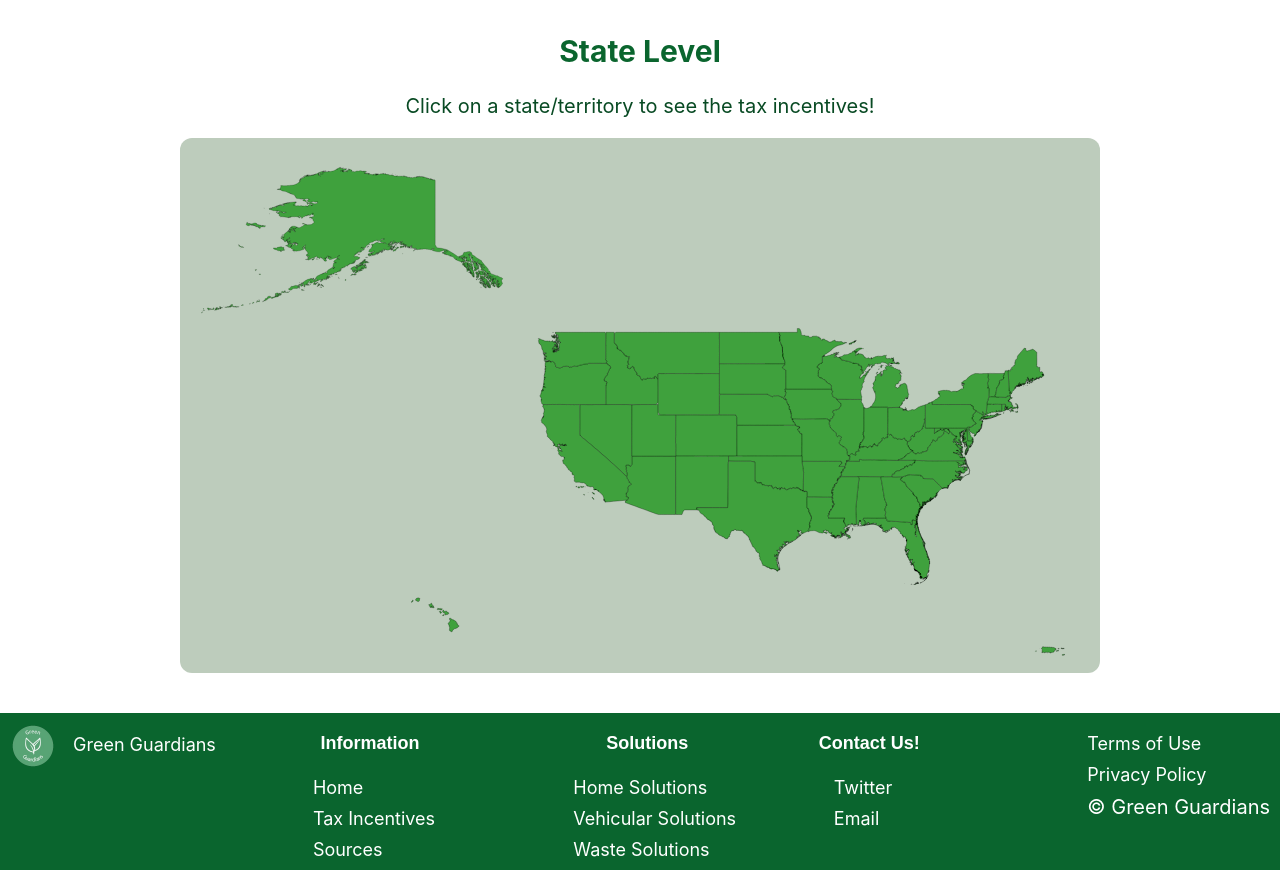
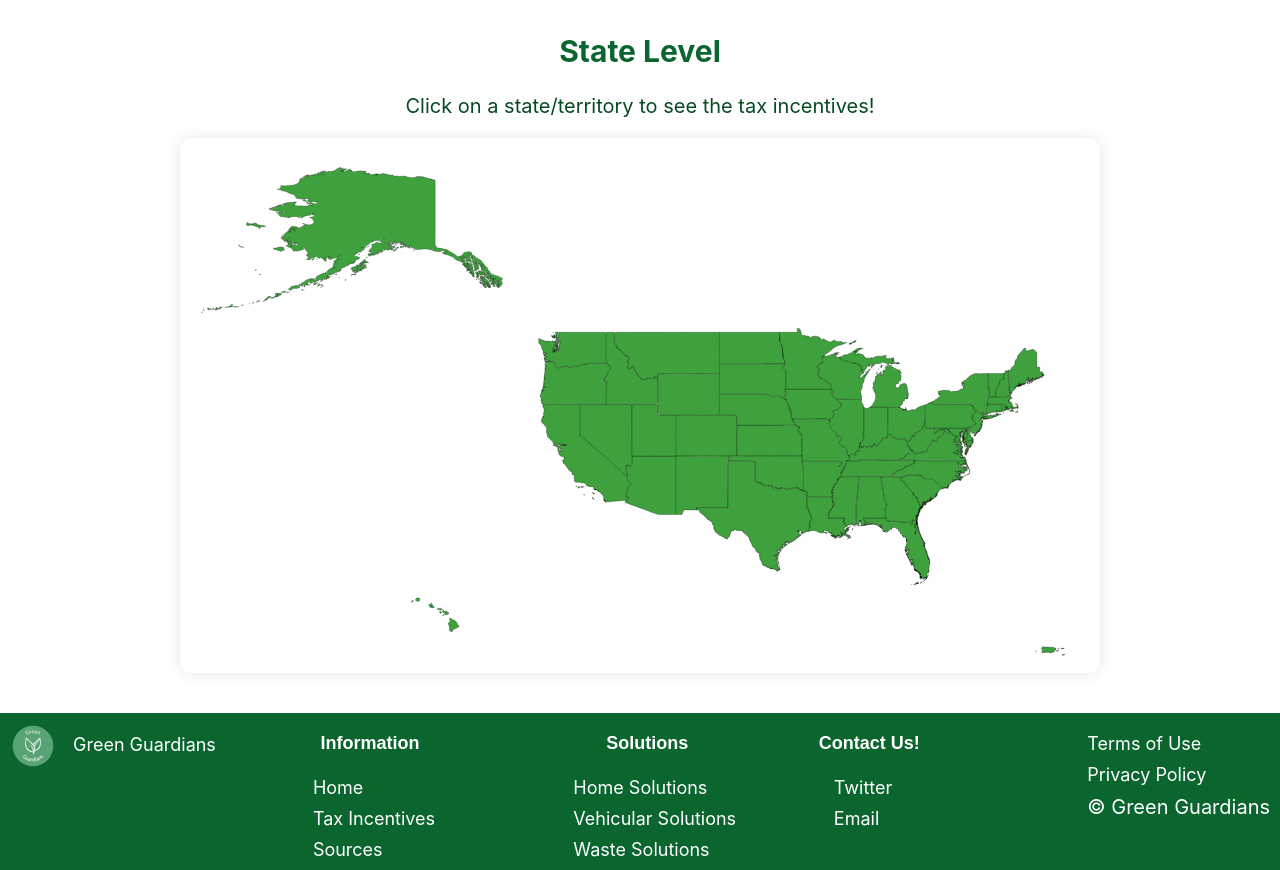
Before and after one commit to chonk9/webmaster23-24, a React (Create React App) app: page /tax-incentives in a window 1280 px wide. Shown: the part 540-1410 px from the top of the page. Built offline with nearby package versions, Linux system fonts and the light colour scheme.

Commit message:
Removed map background

```diff
--- a/src/ComponentStyles/map.css
+++ b/src/ComponentStyles/map.css
@@ -2,7 +2,7 @@
     width: 100%;
     margin: auto;
     border-radius: 0.6rem;
-    background-color: rgb(189, 204, 188);
+    box-shadow: 0 0 15px rgb(0 0 0 / 10%)
 }
 
 .state-info-popup {
```
